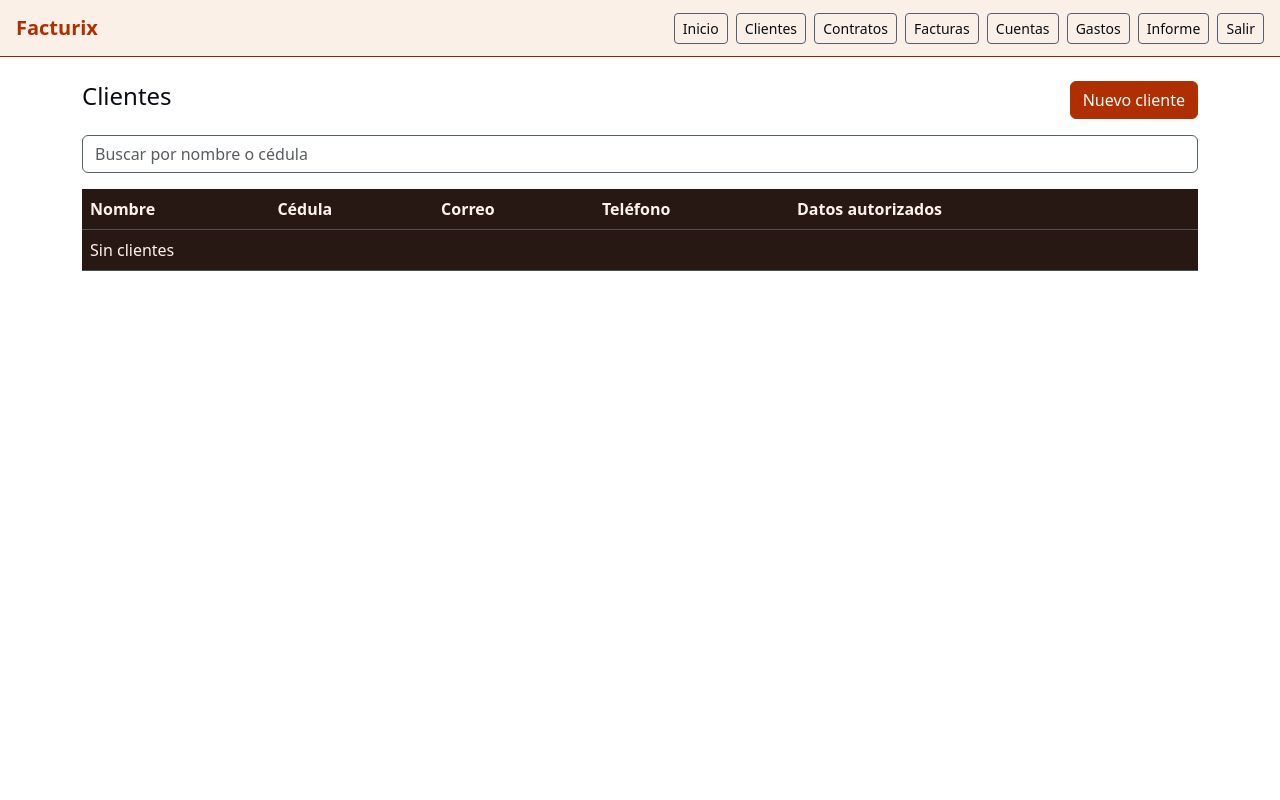
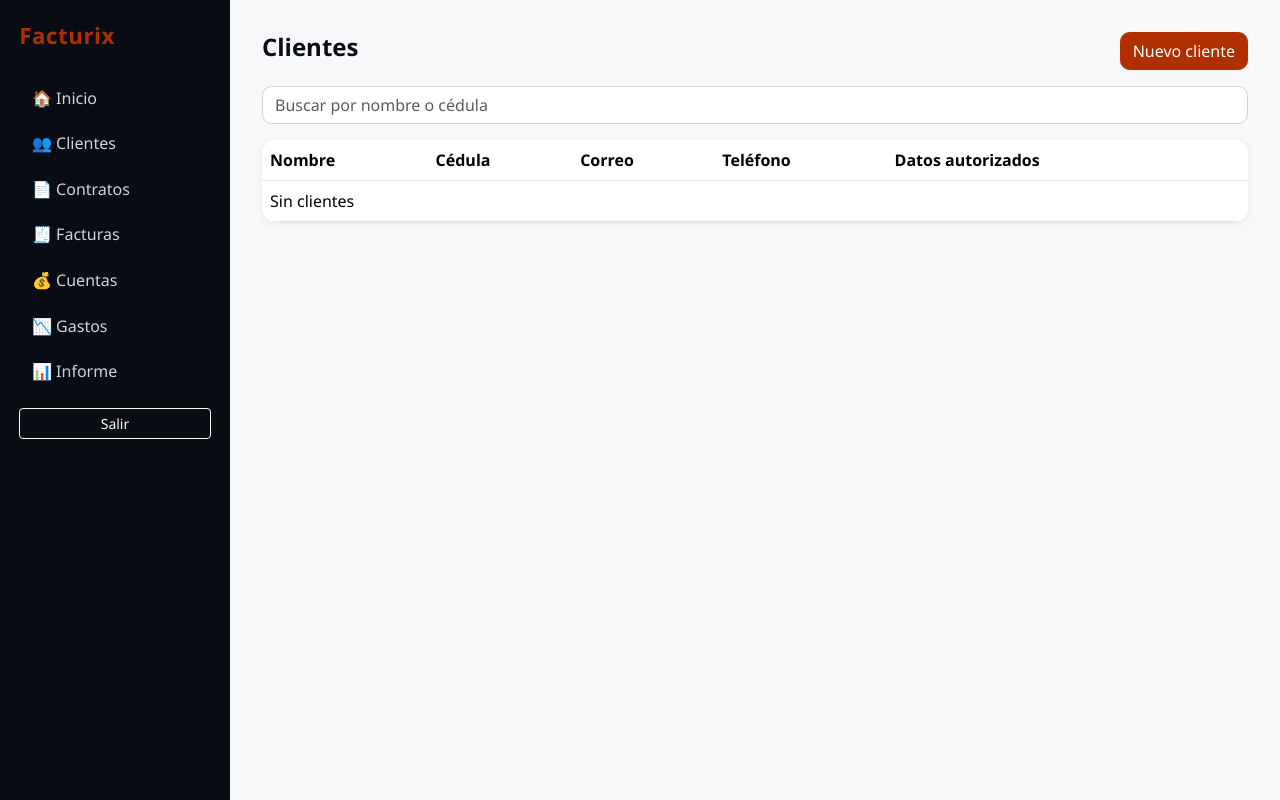
Before and after one commit to vortex-labs-co/facturiX, a Django app: page /clientes/ in a window 1280 px wide. Run offline with Django 5.2, Linux system fonts and the light colour scheme; the visitor is signed in with stand-in values (Sample User, id 1); data that the repository does not hold is empty.

Commit message:
Nuevo layout: sidebar oscuro, cards y tablas claras

```diff
--- a/templates/base.html
+++ b/templates/base.html
@@ -6,41 +6,45 @@
   <title>{% block title %}Facturix{% endblock %}</title>
   <link href="https://cdn.jsdelivr.net/npm/bootstrap@5.3.3/dist/css/bootstrap.min.css" rel="stylesheet">
   <style>
-    body { background: #FFFFFF; color: #0A0C13; }
-    .navbar { background: #FAF0E8 !important; border-bottom: 1px solid #8F2600; }
-    .navbar-brand { color: #B02F00 !important; }
-    .navbar .btn-outline-light { color: #0A0C13; border-color: #565E74; }
-    .btn-primary { background: #B02F00; border-color: #B02F00; }
+    body { background: #F7F8FA; color: #0A0C13; font-family: 'Segoe UI', system-ui, sans-serif; }
+    .sidebar { position: fixed; top: 0; left: 0; width: 230px; height: 100vh; background: #0A0C13; padding: 1.2rem; }
+    .sidebar .brand { color: #B02F00; font-weight: 800; font-size: 1.4rem; letter-spacing: .5px; margin-bottom: 1.5rem; display:block; text-decoration:none; }
+    .sidebar a.navlink { display: block; color: #cbd2e1; text-decoration: none; padding: .55rem .8rem; border-radius: .5rem; margin-bottom: .25rem; }
+    .sidebar a.navlink:hover { background: #271813; color: #FAF0E8; }
+    .main { margin-left: 230px; padding: 2rem; }
+    .card { background: #fff; color: #0A0C13; border: 1px solid #e8e4de; border-radius: .9rem; box-shadow: 0 2px 8px rgba(39,24,19,.06); }
+    .card h6 { color: #565E74; text-transform: uppercase; font-size: .75rem; letter-spacing: .5px; }
+    .card h3 { font-weight: 800; }
+    .btn-primary { background: #B02F00; border-color: #B02F00; border-radius: .6rem; }
     .btn-primary:hover { background: #8F2600; border-color: #8F2600; }
-    .btn-outline-info { color: #00628C; border-color: #00628C; }
-    .btn-outline-info:hover { background: #00628C; color: #FFFFFF; }
-    .btn-outline-light { color: #565E74; border-color: #565E74; }
-    .card { background: #FDF3EC; color: #271813; border: 1px solid #8F260055; }
-    .table-dark { --bs-table-bg: #271813; --bs-table-color: #FDF3EC; }
-    input, select, textarea { background: #FFFFFF !important; color: #0A0C13 !important; border-color: #565E74 !important; }
+    .btn-outline-info, .btn-outline-success { border-radius: .6rem; }
+    .table { background: #fff; border-radius: .9rem; overflow: hidden; box-shadow: 0 2px 8px rgba(39,24,19,.06); }
+    .table thead { background: #FAF0E8; }
+    input, select, textarea { border-radius: .6rem !important; border-color: #d8d2c8 !important; }
     a { color: #00628C; }
+    h4 { font-weight: 800; }
   </style>
 </head>
 <body>
   {% if user.is_authenticated %}
-  <nav class="navbar navbar-dark px-3">
-    <span class="navbar-brand fw-bold" style="color:#3aa7d0">Facturix</span>
-    <div>
-      <a class="btn btn-sm btn-outline-light me-1" href="{% url 'dashboard' %}">Inicio</a>
-      <a class="btn btn-sm btn-outline-light me-1" href="{% url 'cliente_lista' %}">Clientes</a>
-      <a class="btn btn-sm btn-outline-light me-1" href="{% url 'contrato_lista' %}">Contratos</a>
-      <a class="btn btn-sm btn-outline-light me-1" href="{% url 'factura_lista' %}">Facturas</a>
-      <a class="btn btn-sm btn-outline-light me-1" href="{% url 'cuenta_lista' %}">Cuentas</a>
-      <a class="btn btn-sm btn-outline-light me-1" href="{% url 'gasto_lista' %}">Gastos</a>
-      <a class="btn btn-sm btn-outline-light me-1" href="{% url 'informe' %}">Informe</a>
-      <form method="post" action="{% url 'logout' %}" class="d-inline">{% csrf_token %}
-        <button class="btn btn-outline-light btn-sm">Salir</button>
-      </form>
-    </div>
-  </nav>
+  <aside class="sidebar">
+    <a class="brand" href="{% url 'dashboard' %}">Facturix</a>
+    <a class="navlink" href="{% url 'dashboard' %}">🏠 Inicio</a>
+    <a class="navlink" href="{% url 'cliente_lista' %}">👥 Clientes</a>
+    <a class="navlink" href="{% url 'contrato_lista' %}">📄 Contratos</a>
+    <a class="navlink" href="{% url 'factura_lista' %}">🧾 Facturas</a>
+    <a class="navlink" href="{% url 'cuenta_lista' %}">💰 Cuentas</a>
+    <a class="navlink" href="{% url 'gasto_lista' %}">📉 Gastos</a>
+    <a class="navlink" href="{% url 'informe' %}">📊 Informe</a>
+    <form method="post" action="{% url 'logout' %}" class="mt-3">{% csrf_token %}
+      <button class="btn btn-outline-light btn-sm w-100">Salir</button>
+    </form>
+  </aside>
+  <div class="main">
+  {% else %}
+  <div class="main" style="margin-left:0">
   {% endif %}
-  <main class="container py-4">
     {% block content %}{% endblock %}
-  </main>
+  </div>
 </body>
 </html>
--- a/templates/core/cliente_lista.html
+++ b/templates/core/cliente_lista.html
@@ -5,7 +5,7 @@
   <a href="{% url 'cliente_crear' %}" class="btn btn-primary">Nuevo cliente</a>
 </div>
 <form class="mb-3"><input name="q" value="{{ q }}" class="form-control" placeholder="Buscar por nombre o cédula"></form>
-<table class="table table-dark table-hover">
+<table class="table table-hover">
   <thead><tr><th>Nombre</th><th>Cédula</th><th>Correo</th><th>Teléfono</th><th>Datos autorizados</th><th></th></tr></thead>
   <tbody>
   {% for c in clientes %}
--- a/templates/core/contrato_lista.html
+++ b/templates/core/contrato_lista.html
@@ -4,7 +4,7 @@
   <h4>Contratos</h4>
   <a href="{% url 'contrato_crear' %}" class="btn btn-primary">Nuevo contrato</a>
 </div>
-<table class="table table-dark table-hover">
+<table class="table table-hover">
   <thead><tr><th>N° Contrato</th><th>Cliente</th><th>Inicio</th><th>Fin</th><th>Activo</th><th></th></tr></thead>
   <tbody>
   {% for c in contratos %}
--- a/templates/core/cuenta_lista.html
+++ b/templates/core/cuenta_lista.html
@@ -4,7 +4,7 @@
   <h4>Cuentas de cobro</h4>
   <a href="{% url 'cuenta_crear' %}" class="btn btn-primary">Nueva</a>
 </div>
-<table class="table table-dark table-hover">
+<table class="table table-hover">
   <thead><tr><th>Descripción</th><th>Cliente</th><th>Valor</th><th>Fecha</th><th>Archivo</th></tr></thead>
   <tbody>
   {% for c in cuentas %}<tr><td>{{ c.descripcion }}</td><td>{{ c.cliente.nombre }}</td><td>${{ c.valor }}</td><td>{{ c.fecha }}</td><td><a href="{{ c.archivo.url }}">Ver</a></td></tr>
--- a/templates/core/factura_lista.html
+++ b/templates/core/factura_lista.html
@@ -4,7 +4,7 @@
   <h4>Facturas</h4>
   <a href="{% url 'factura_crear' %}" class="btn btn-primary">Nueva factura</a>
 </div>
-<table class="table table-dark table-hover">
+<table class="table table-hover">
   <thead><tr><th>N°</th><th>Cliente</th><th>Valor</th><th>Emisión</th><th>Estado</th><th>Email</th><th></th></tr></thead>
   <tbody>
   {% for f in facturas %}
--- a/templates/core/gasto_lista.html
+++ b/templates/core/gasto_lista.html
@@ -4,7 +4,7 @@
   <h4>Gastos</h4>
   <a href="{% url 'gasto_crear' %}" class="btn btn-primary">Nuevo</a>
 </div>
-<table class="table table-dark table-hover">
+<table class="table table-hover">
   <thead><tr><th>Descripción</th><th>Valor</th><th>Fecha</th><th>Archivo</th></tr></thead>
   <tbody>
   {% for g in gastos %}<tr><td>{{ g.descripcion }}</td><td>${{ g.valor }}</td><td>{{ g.fecha }}</td><td><a href="{{ g.archivo.url }}">Ver</a></td></tr>
--- a/templates/core/informe.html
+++ b/templates/core/informe.html
@@ -12,7 +12,7 @@
   <div class="col-md-4"><div class="card p-3"><h6>Gastos</h6><h3>${{ total_gastos }}</h3></div></div>
 </div>
 <h5 class="mt-4">Facturas del periodo</h5>
-<table class="table table-dark"><tbody>
+<table class="table table-hover"><tbody>
 {% for f in facturas %}<tr><td>{{ f.numero }}</td><td>{{ f.cliente.nombre }}</td><td>${{ f.valor }}</td></tr>
 {% empty %}<tr><td>Sin facturas</td></tr>{% endfor %}
 </tbody></table>
```
